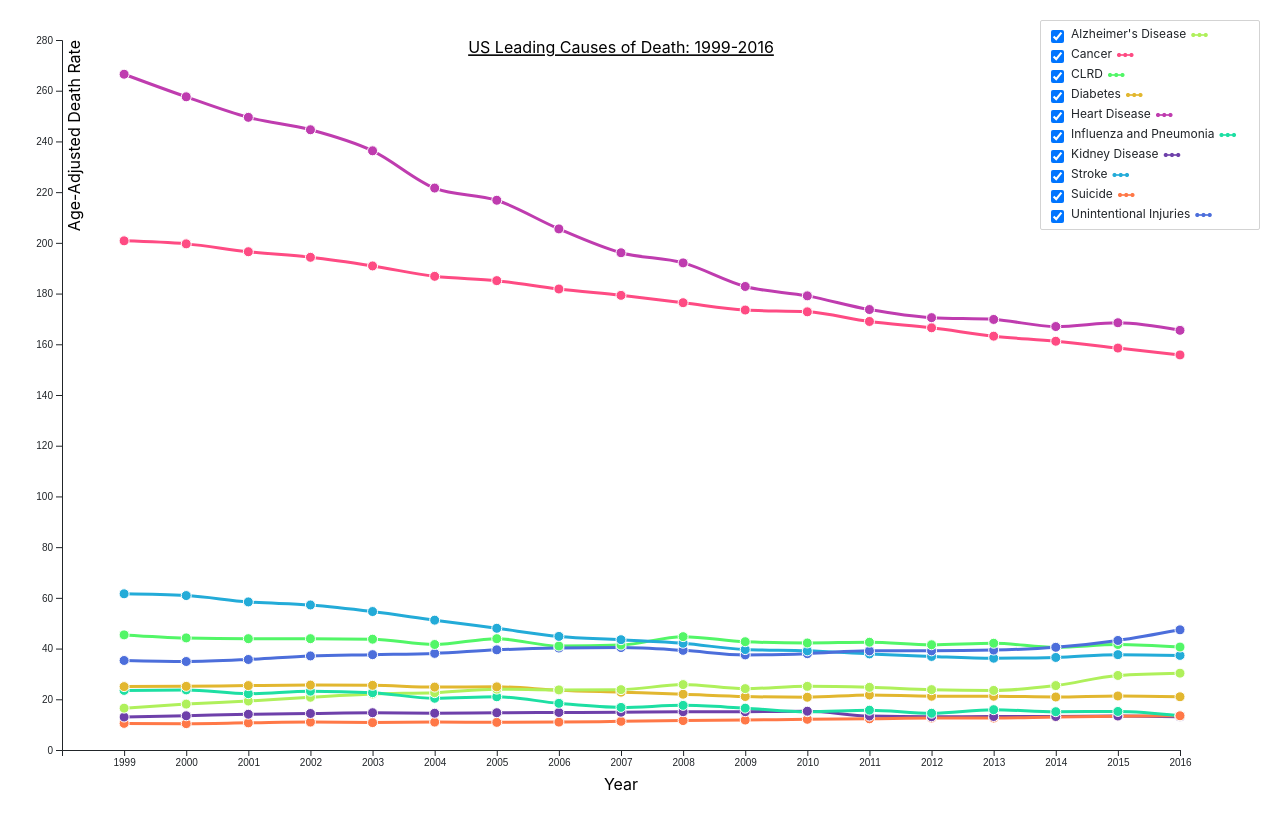
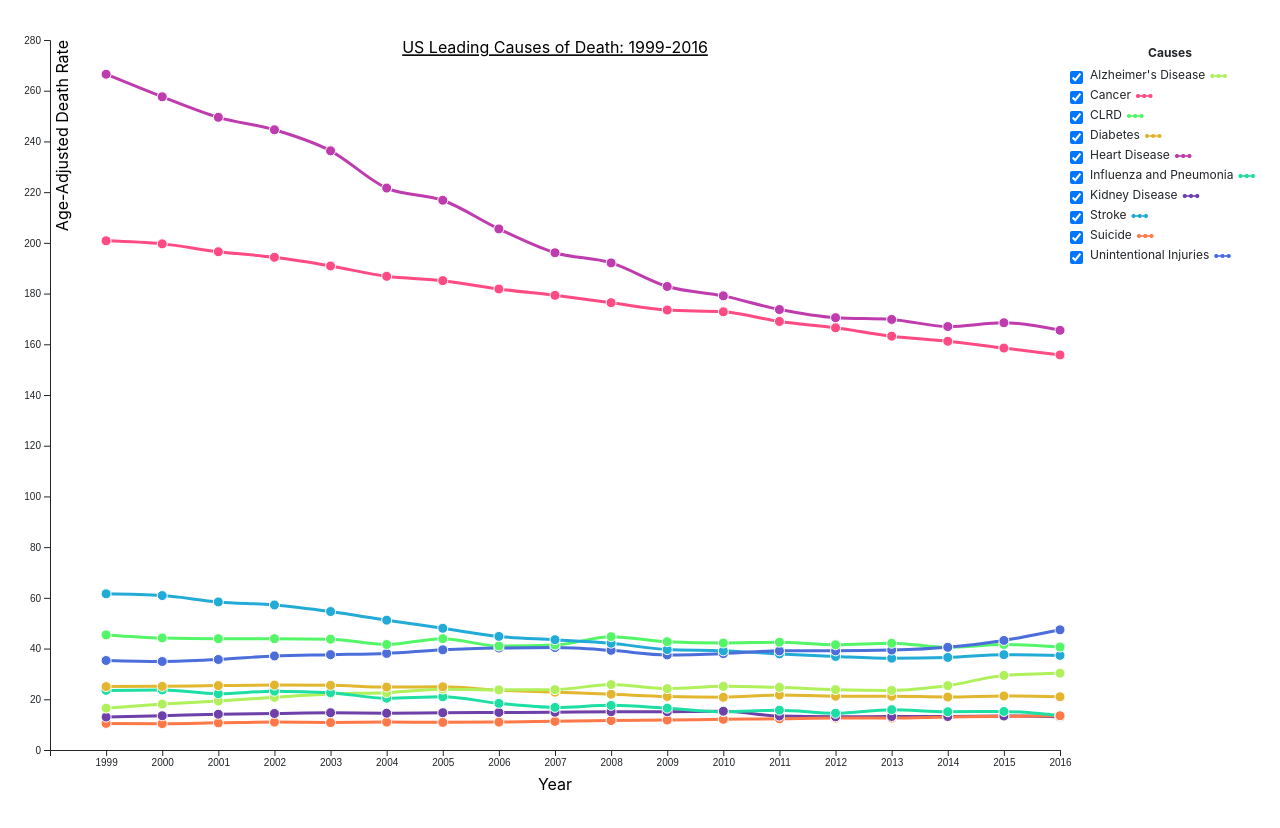
Before and after one commit to amtoney524/narrative-visualization, a plain HTML site: page death-rates-1999-2016.html in a window 1280 px wide. Drawn offline with nearby package versions, Linux system fonts and the light colour scheme.

Commit message:
increased space for legend

```diff
--- a/death-rates-1999-2016.html
+++ b/death-rates-1999-2016.html
@@ -60,7 +60,6 @@
       position: absolute;
       z-index: 10;
       background-color: white;
-      border: 1px solid lightgrey;
       border-radius: 2px;
       padding: 4px;
       vertical-align: middle;
@@ -147,6 +146,7 @@
 <body onload="init()">
 
   <div id="forms">
+    <p class="mb-1 text-center font-weight-bold">Causes</p>
     <div class="form-check">
       <input class="form-check-input" id="alzheimersdisease" type="checkbox" checked>
       <label class="form-check-label" for="alzheimersdisease">Alzheimer's Disease <i class="material-icons icon az">linear_scale</i></label>
@@ -246,9 +246,9 @@
   // set margins
   var margin = {
       top: 40,
-      right: 100,
+      right: 220,
       bottom: 50,
-      left: 62
+      left: 50
     },
     width = window.innerWidth - margin.left - margin.right // Use the window's width, subtract left & right margins
     ,
@@ -422,7 +422,7 @@
         .text("US Leading Causes of Death: 1999-2016");
 
 
-      d3.select("#forms").style("left", (width + margin.left + margin.right - 240) + "px").style("top", (margin.top - 20) + "px");
+      d3.select("#forms").style("left", (window.innerWidth - margin.right) + "px").style("top", (margin.top) + "px");
 
 
 
```
